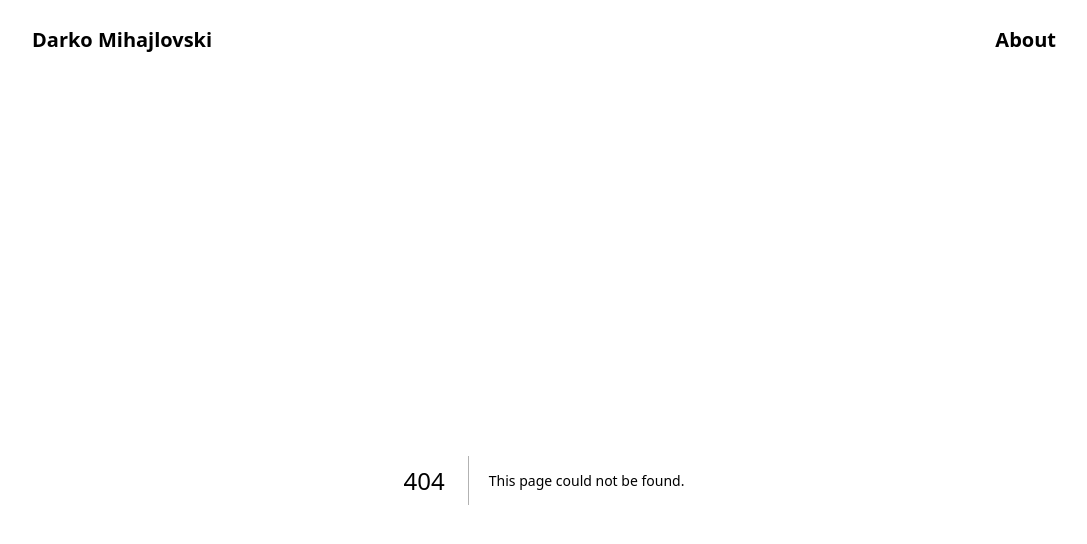
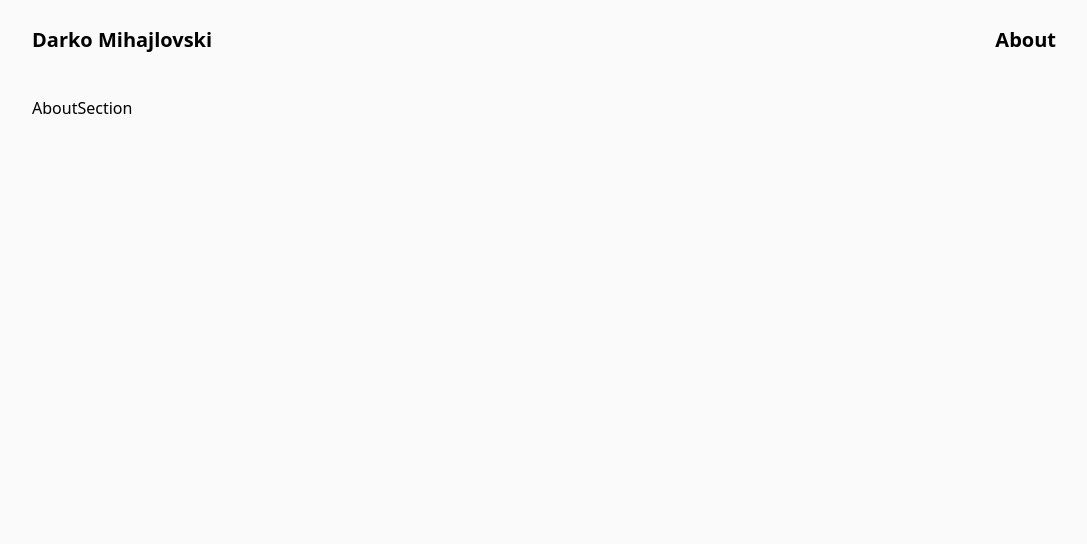
Before and after one commit to DarkoM996/nextjs-dev-portfolio, a Next.js app: page /components/AboutSection in a window 1280 px wide. Before the commit this address had no page. Shown: the top 544 px of the page, without its empty margins (96-1183 px from the left). Built offline with nearby package versions, Linux system fonts and the light colour scheme.

Commit message:
about section work

```diff
--- /dev/null
+++ b/pages/components/AboutSection.tsx
@@ -0,0 +1,11 @@
+import React from "react";
+
+const AboutSection = () => {
+  return (
+    <section className="max-w-screen-xl mx-auto w-full h-screen px-6 py-4 lg:px-32">
+      AboutSection
+    </section>
+  );
+};
+
+export default AboutSection;
--- a/pages/index.tsx
+++ b/pages/index.tsx
@@ -2,6 +2,7 @@ import React from "react";
 import Head from "next/head";
 import Hero from "./components/Hero";
 import ProjectSection from "./components/ProjectSection";
+import AboutSection from "./components/AboutSection";
 
 const index = () => {
   return (
@@ -13,6 +14,7 @@ const index = () => {
       </Head>
       <Hero />
       <ProjectSection />
+      <AboutSection />
     </main>
   );
 };
```
